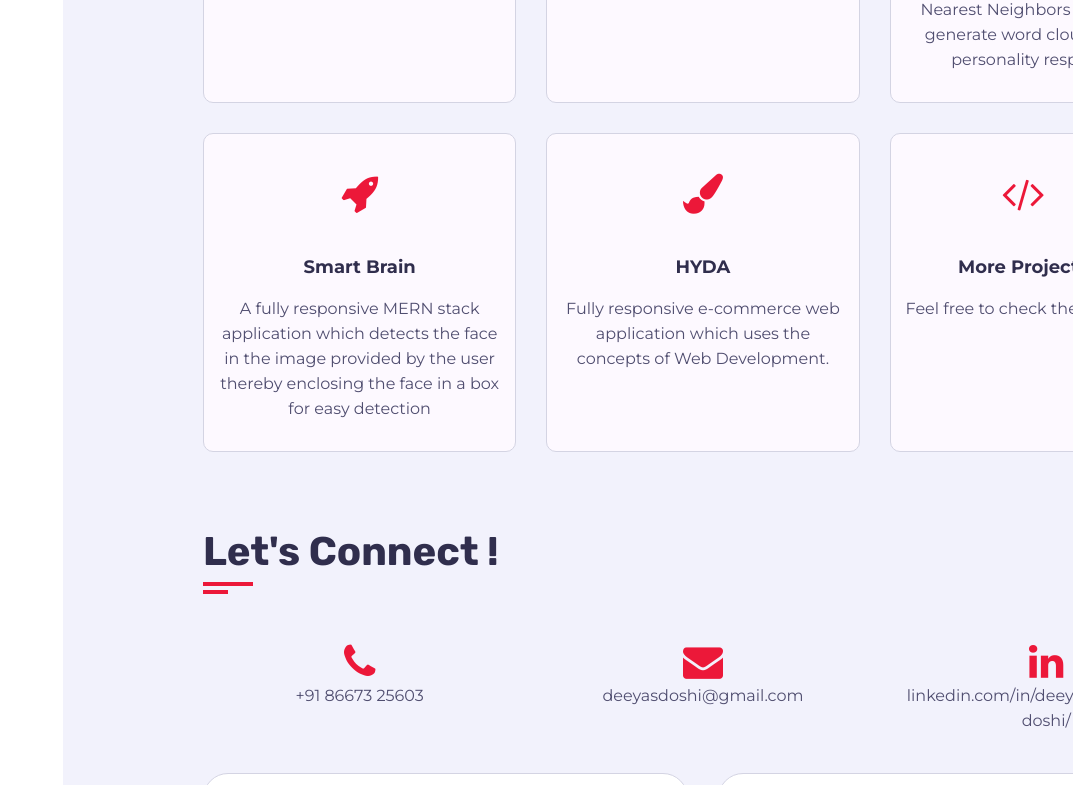
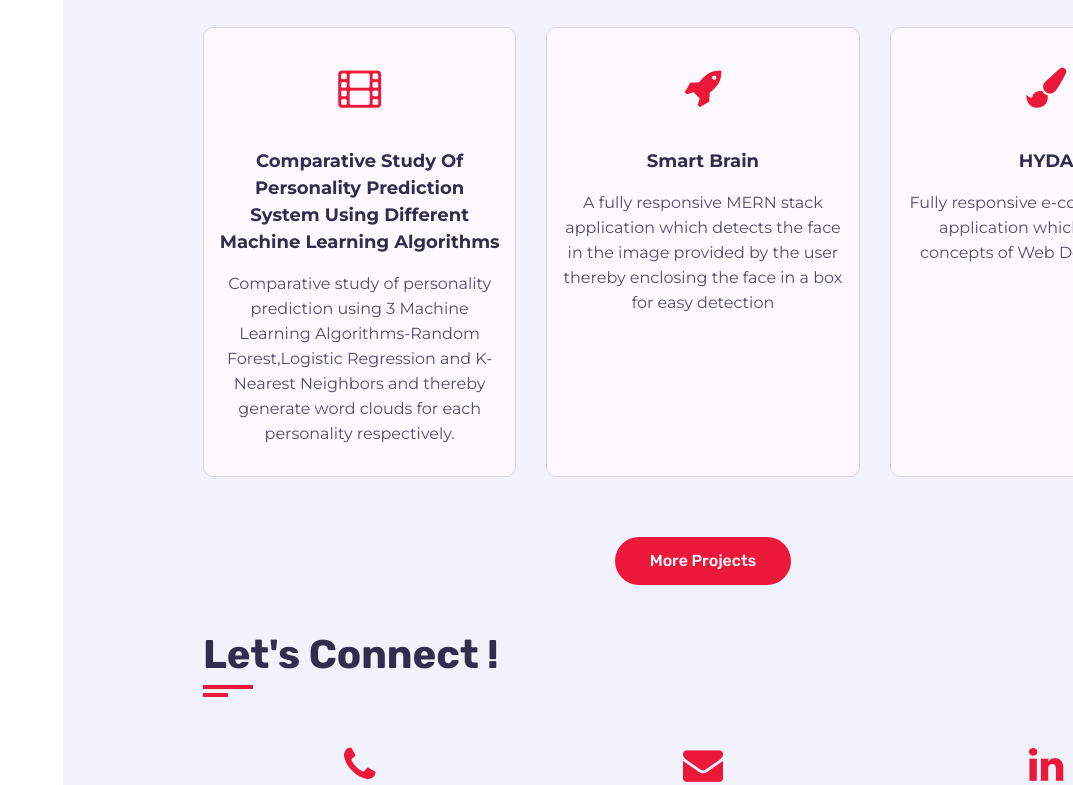
Before and after one commit to deeyasdoshi/Deeya-Portfolio, a plain HTML site: page index.html in a window 1280 px wide. Shown: the part 1937-2722 px from the top of the page, without its empty margins (207-1280 px from the left). Drawn offline with Linux system fonts and the light colour scheme.

Commit message:
updated projects

```diff
--- a/index.html
+++ b/index.html
@@ -214,15 +214,15 @@
             </div>
             <!-- Project item 2 End -->
             <!-- Project item 3 -->
-            <!-- <div class="service-item padd-15">
+            <div class="service-item padd-15">
               <div class="service-item-inner">
-              <a href="" target="_blank">
+              <a href="https://github.com/Rahulki/theSpeakingShelves" target="_blank">
                 <div class="icon"><i class="fa fa-code"></i></div>
                 <h4>The Speaking Shelves</h4>
                 <p>A book store web application which uses NodeJs, ExpressJs, EJS and MySQL technologies.</p>
               </a>
               </div>
-            </div> -->
+            </div>
             <!-- Project item 3 End -->
             <!-- Project item 4 -->
             <div class="service-item padd-15">
@@ -257,17 +257,11 @@
               </div>
             </div>
             <!-- Project item 6 End -->
-            <!-- Project Item 7 -->
-            <div class="service-item padd-15">
-              <div class="service-item-inner">
-              <a href="https://www.linkedin.com/in/deeya-sunilkumar-doshi/" target="_blank">
-                <div class="icon"><i class="fa fa-code"></i></div>
-                <h4>More Projects</h4>
-                <p>Feel free to check them out ... </p>
-              </a>
-              </div>
+          </div>
+          <div class="row">
+            <div style="width:100%;text-align:center;margin-top:30px;">
+              <a href="https://www.linkedin.com/in/deeya-sunilkumar-doshi/" target="_blank" class="btn">More Projects</a>
             </div>
-            <!-- Project item 7 End -->
           </div>
         </div>
       </section>
```
